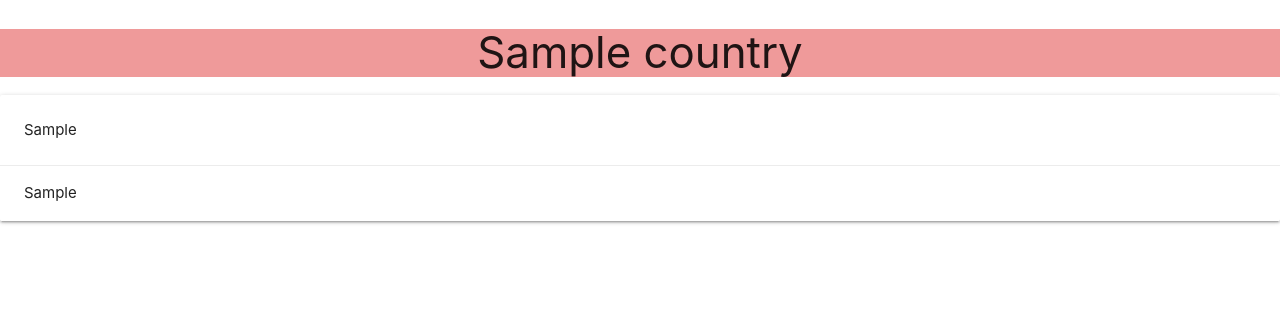
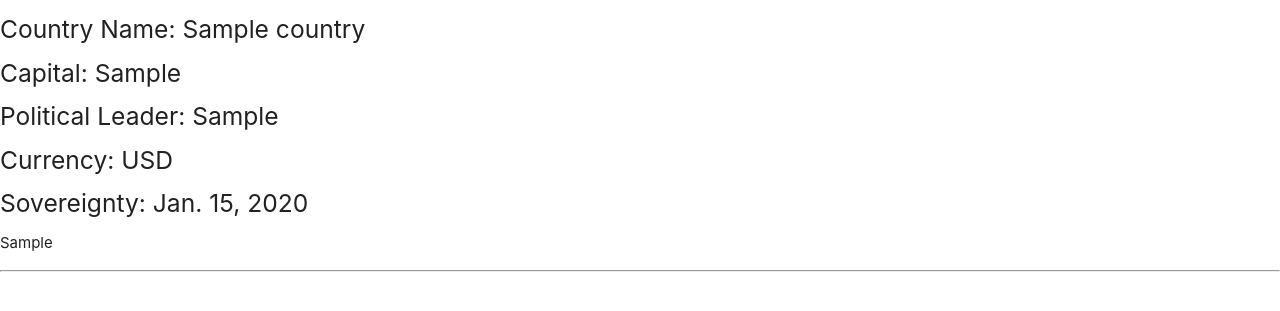
Before and after one commit to NathanKinney/Gardyloo, a Django app: template Django/mysite/gardyloo/templates/gardyloo/details.html in a window 1280 px wide. Shown: the top 311 px of the page. Run offline with Django 3.2, Linux system fonts and the light colour scheme; the template is opened without the code that fills it: values that come from a table or form of the project are taken from there, others are empty; tables that the repository leaves empty hold one stand-in row (values such as "Sample post").

Commit message:
added basic details

```diff
--- a/Django/mysite/gardyloo/templates/gardyloo/details.html
+++ b/Django/mysite/gardyloo/templates/gardyloo/details.html
@@ -8,14 +8,16 @@
     <title>Detail</title>
 </head>
 <body>
-    <h3 class="center-align red lighten-3">{{country.name}}</h3>
-    <div class="card">
-        <div class="card-content">
-            {{country.capital}}
-        </div>
-        <div class="card-action">
-            {{country.politicalLeader}}
-        </div>
-    </div>
+
+    {% for country in country %}
+    <h5>Country Name: {{country.name}}</h5>
+    <h5>Capital: {{country.capital}}</h5>
+    <h5>Political Leader: {{country.politicalLeader}}</h5>
+    <h5>Currency: {{country.currency}}</h5>
+    <h5>Sovereignty: {{country.sovereignty_date}}</h5>
+    <p>{{country.essay}}</p>
+    <hr>
+    {% endfor %}
+
 </body>
 </html>
--- a/Django/mysite/gardyloo/urls.py
+++ b/Django/mysite/gardyloo/urls.py
@@ -4,5 +4,5 @@ from . import views
 
 urlpatterns = [
     path('', views.home, name='home'),
-    path('details/<int>:country_id', views.details, name='details')
+    path('details/', views.details, name='details')
 ]
```
Also changed, not shown: Django/mysite/gardyloo/views.py (+4 -5 lines), Django/mysite/gardyloo/migrations/0002_country_essay.py (added).
